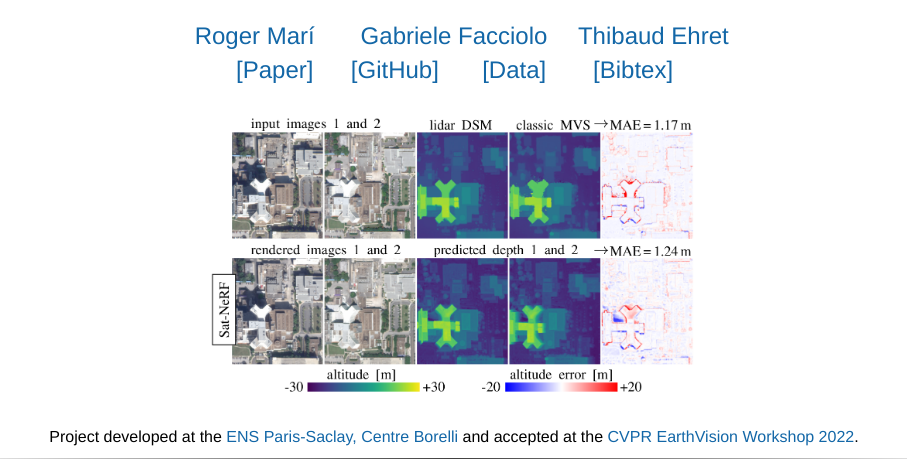
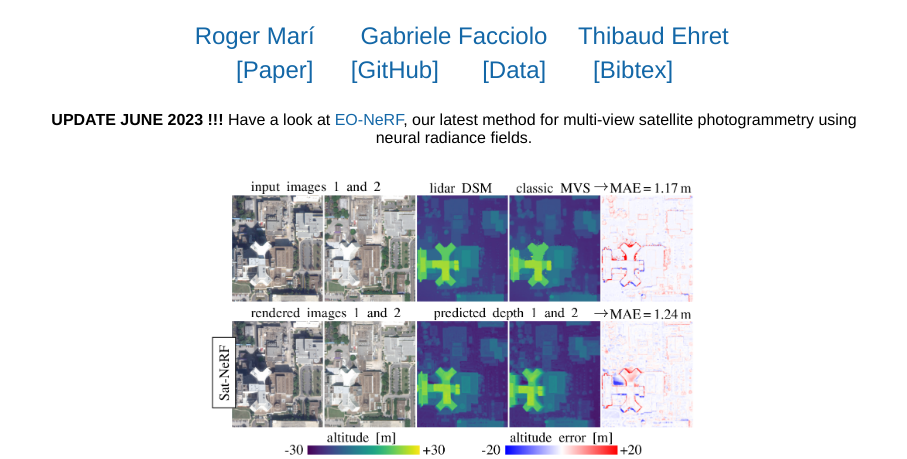
Before and after one commit to centreborelli/satnerf, a plain HTML site: page docs/index.html in a window 1280 px wide. Shown: the part 129-588 px from the top of the page, without its empty margins (186-1093 px from the left). Drawn offline with Linux system fonts and the light colour scheme; a script that the page names is missing.

Commit message:
Update index.html

```diff
--- a/docs/index.html
+++ b/docs/index.html
@@ -189,6 +189,16 @@
 		</table>
 	</center>
     <br>
+	<table align=center width=850px>
+		<center>
+			<tr>
+				<td align=center>
+                    <b>UPDATE JUNE 2023 !!!</b> Have a look at <a href='https://rogermm14.github.io/eonerf/'>EO-NeRF</a>, our latest method for multi-view satellite photogrammetry using neural radiance fields.<br>
+				</td>
+			</tr>
+		</center>
+	</table>
+    <br>
 	<center>
 		<table align=center width=850px>
 			<tr>
```
